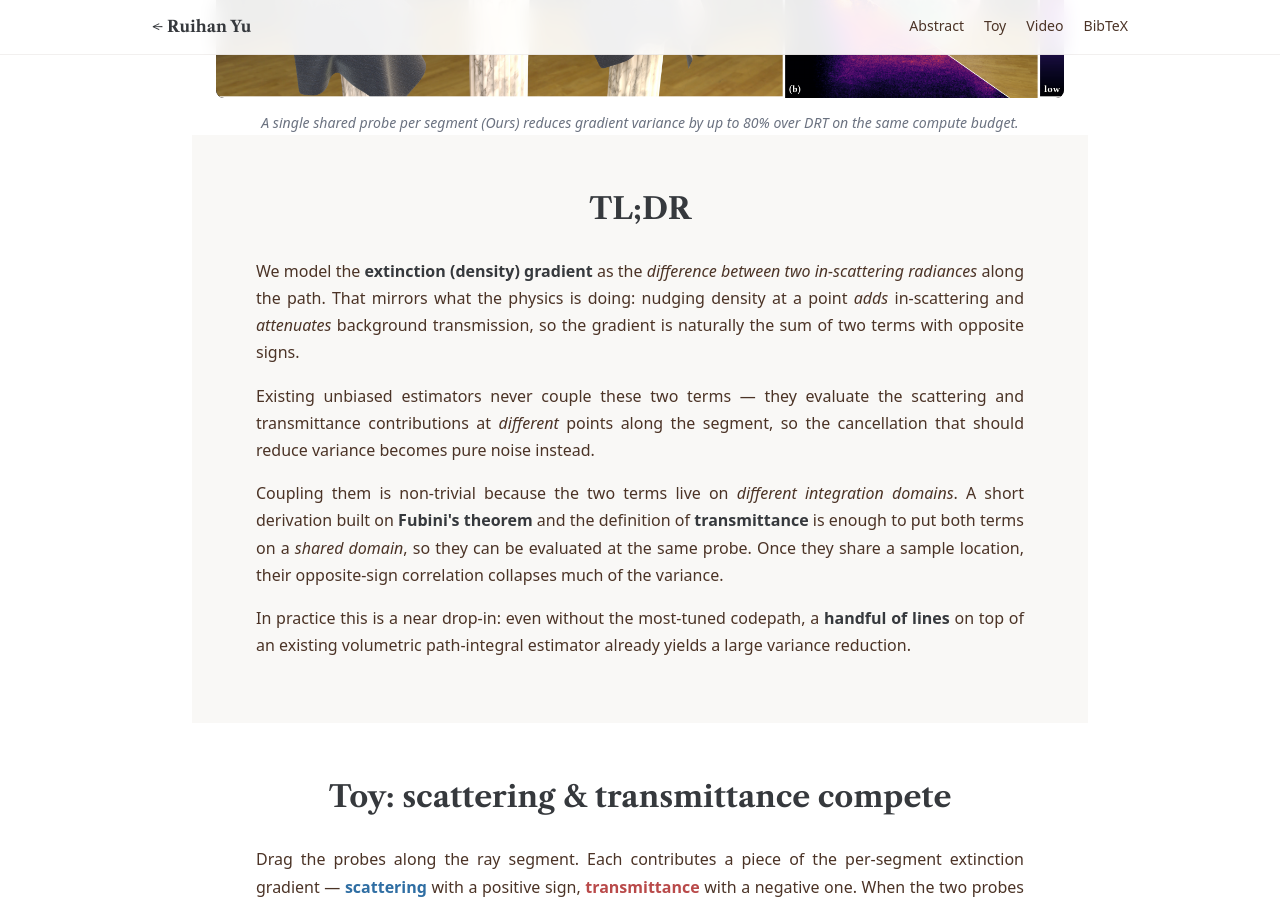
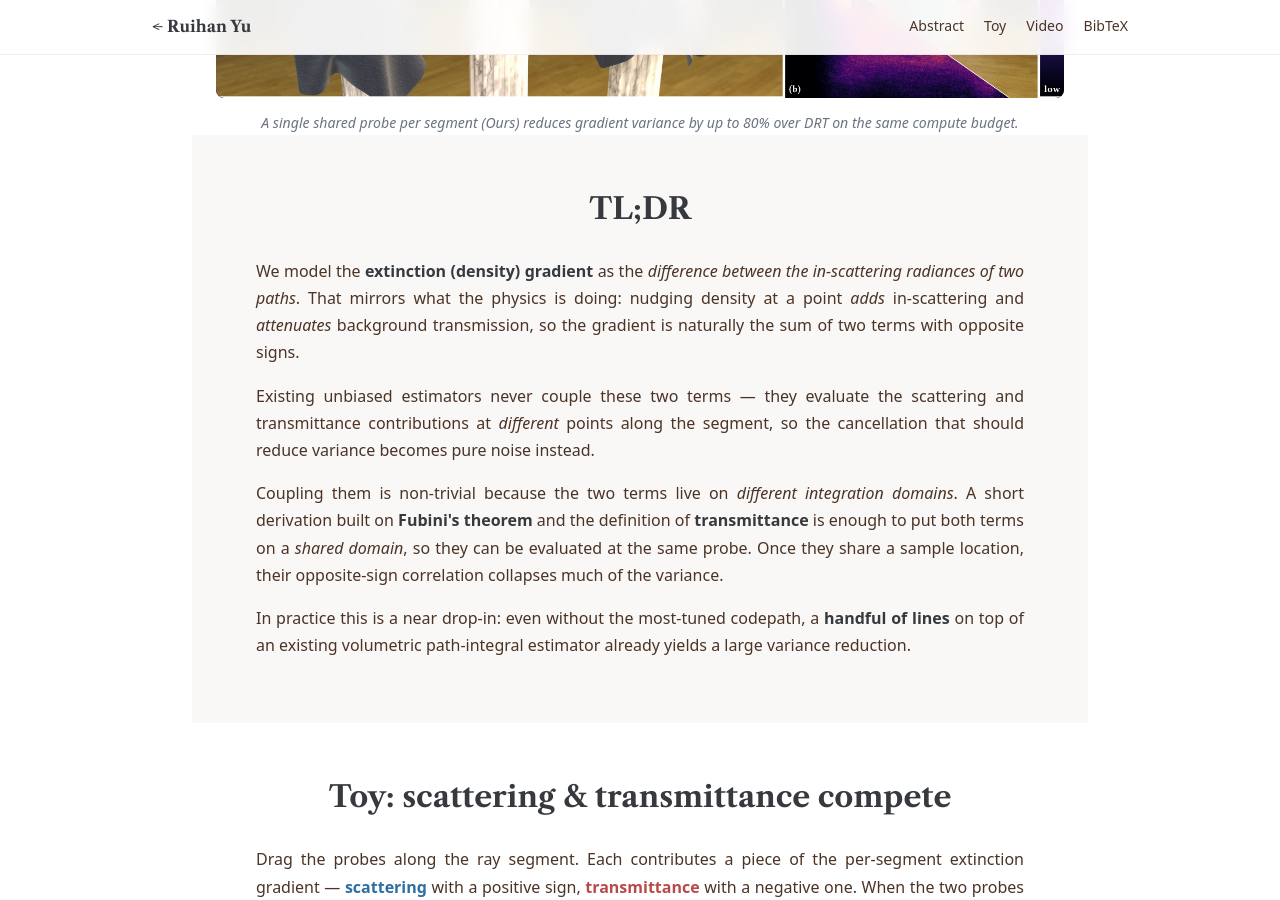
Before and after one commit to AuroraRyan0301/AuroraRyan0301.github.io, a Jekyll site: the page built from samplematching/index.html, in a window 1280 px wide and 900 px high, scrolled down 775 px. Built offline with Jekyll 4.4.1, drawn with Linux system fonts in a browser that asks for light colours.

Commit message:
SM TL;DR: clarify "two paths, not one path"
"difference between two in-scattering radiances along the path" ->
"difference between the in-scattering radiances of two paths".

```diff
--- a/samplematching/index.html
+++ b/samplematching/index.html
@@ -160,7 +160,7 @@ sitemap: false
       <div class="prose">
         <p>
           We model the <strong>extinction (density) gradient</strong> as the
-          <em>difference between two in-scattering radiances</em> along the path.
+          <em>difference between the in-scattering radiances of two paths</em>.
           That mirrors what the physics is doing: nudging density at a point
           <em>adds</em> in-scattering and <em>attenuates</em> background
           transmission, so the gradient is naturally the sum of two terms with
```
